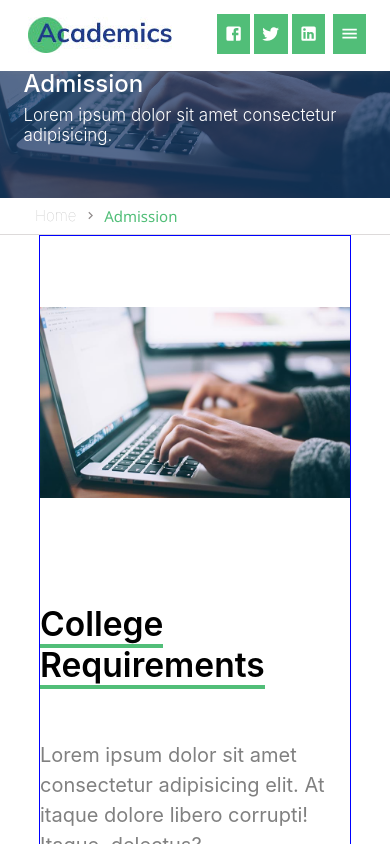
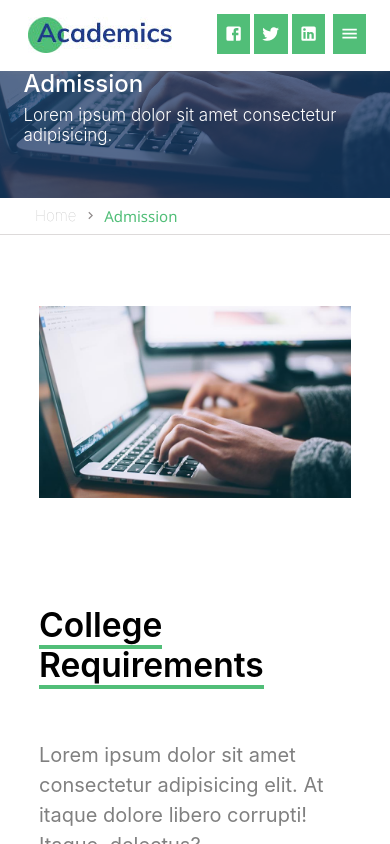
Before and after one commit to ibrohimov-murodjon/Codemy_project, a React (Create React App) app: page /admission in a window 390 px wide. Shown: the top 844 px of the page. Built offline with nearby package versions, Linux system fonts and the light colour scheme; a web font is replaced by a local one.

Commit message:
borderni tugirlandi

```diff
--- a/src/Components/Admission/Admision.css
+++ b/src/Components/Admission/Admision.css
@@ -85,7 +85,7 @@
 @media screen and (max-width: 1310px) {
     .containerAdmission{
         width: 90%;
-        border: 1px solid red;
+        /* border: 1px solid red; */
         padding: 20px 0;
         margin: 0 auto;
     }
@@ -124,7 +124,7 @@
 @media screen and (max-width: 1100px) {
     .containerAdmission{
         width: 80%;
-        border: 1px solid blue;
+        /* border: 1px solid blue; */
         padding: 50px 0;
         margin: 0 auto;
     }
```
